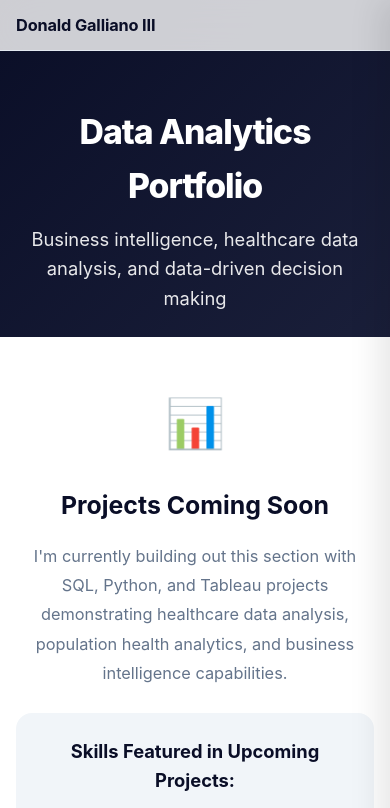
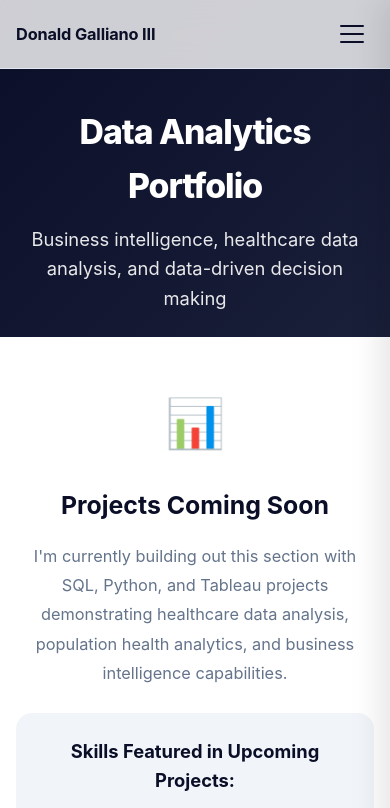
Before and after one commit to DonaldGallianoIII/DonaldGallianoIII.github.io, a plain HTML site: page data-analytics.html in a window 390 px wide. Shown: the top 808 px of the page. Drawn offline with Linux system fonts and the light colour scheme.

Commit message:
Update data-analytics.html

```diff
--- a/data-analytics.html
+++ b/data-analytics.html
@@ -14,6 +14,11 @@
     <nav class="navbar">
         <div class="container">
             <a href="index.html" class="logo">Donald Galliano III</a>
+            <button class="hamburger" aria-label="Toggle navigation menu" aria-expanded="false">
+                <span></span>
+                <span></span>
+                <span></span>
+            </button>
             <ul class="nav-menu">
                 <li><a href="index.html">Home</a></li>
                 <li><a href="about.html">About</a></li>
```
